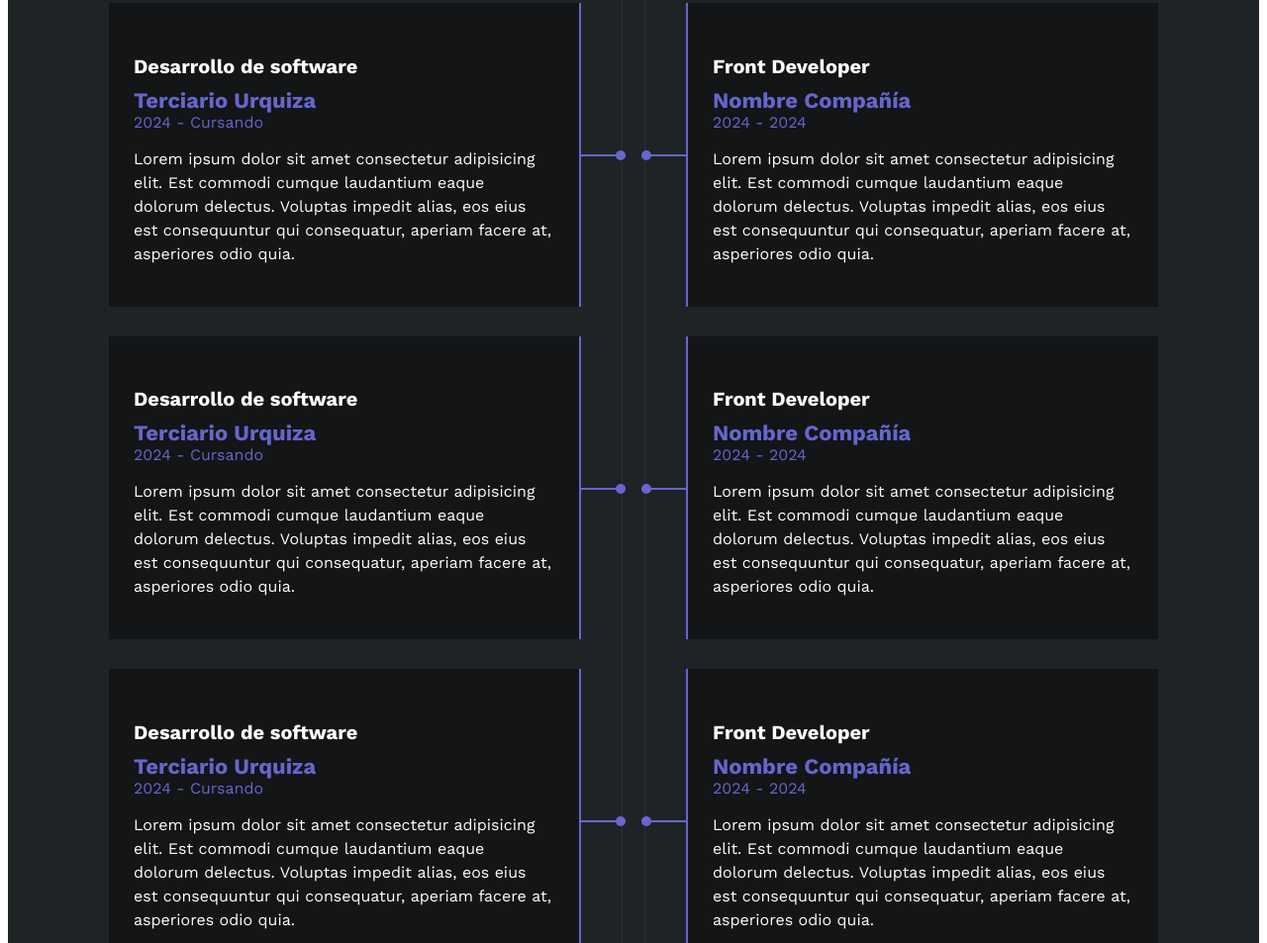
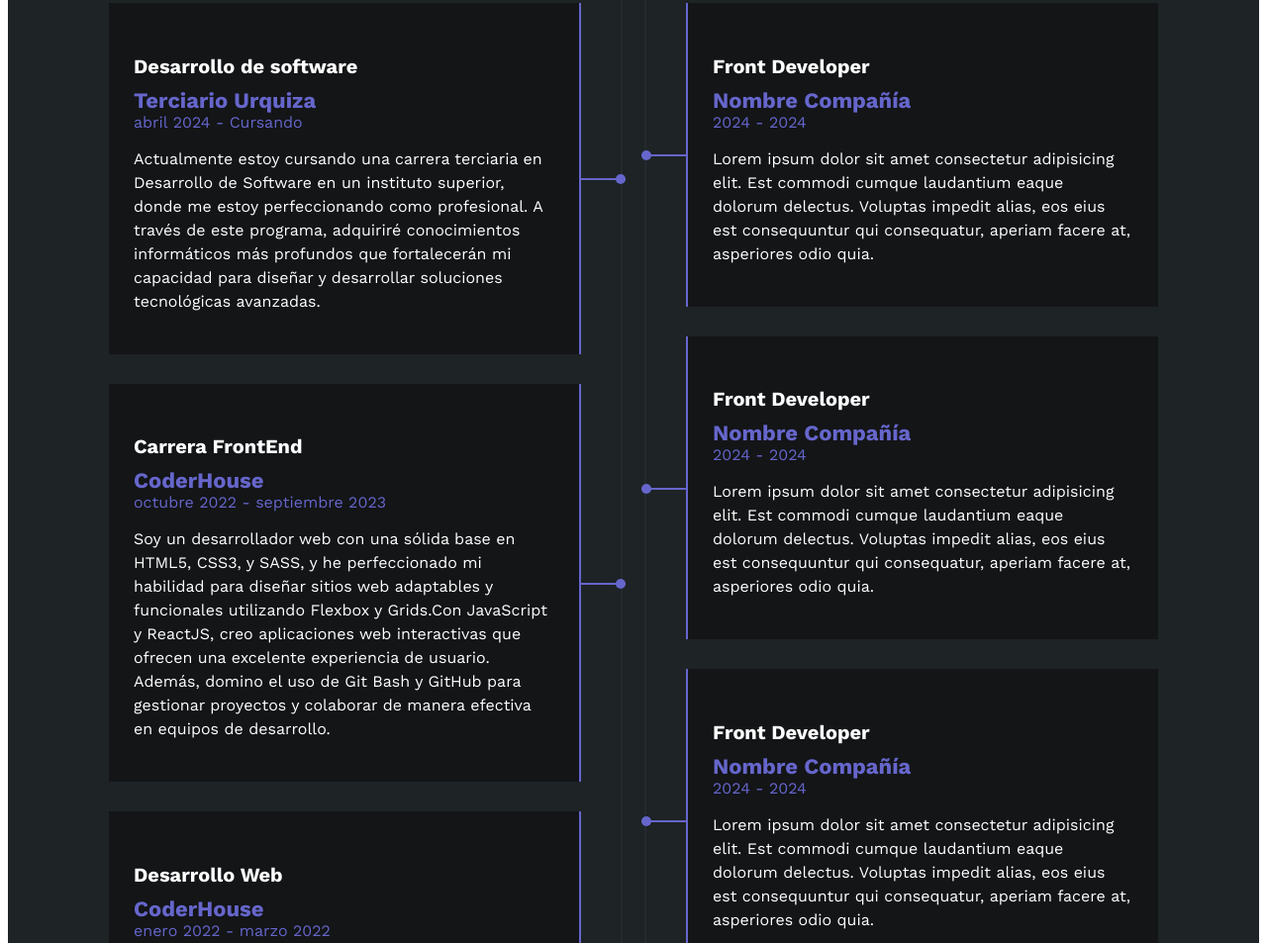
Before and after one commit to LeonelChamorroVictorio/miPortfolio, a website: page public/index.html in a window 1280 px wide. Shown: the part 2847-3800 px from the top of the page at 99% size. Drawn offline with nearby package versions, Linux system fonts and the light colour scheme.

Commit message:
modificaciones en seccion curriculum

```diff
--- a/public/index.html
+++ b/public/index.html
@@ -287,38 +287,35 @@
                     <div class="item izq">
                         <h4>Desarrollo de software</h4>
                         <span class="casa">Terciario Urquiza</span>
-                        <span class="fecha">2024 - Cursando</span>
-                        <p>Lorem ipsum dolor sit amet consectetur adipisicing elit.
-                            Est commodi cumque laudantium eaque dolorum delectus.
-                            Voluptas impedit alias, eos eius est consequuntur qui consequatur,
-                            aperiam facere at, asperiores odio quia.
+                        <span class="fecha">abril 2024 - Cursando</span>
+                        <p>Actualmente estoy cursando una carrera terciaria en Desarrollo de Software en un instituto superior,
+                            donde me estoy perfeccionando como profesional. A través de este programa, adquiriré conocimientos informáticos más
+                            profundos que fortalecerán mi capacidad para diseñar y desarrollar soluciones tecnológicas avanzadas.</p>
+                        <div class="conectori">
+                            <div class="circuloi"></div>
+                        </div>
+                    </div>
+                    <div class="item izq">
+                        <h4>Carrera FrontEnd</h4>
+                        <span class="casa">CoderHouse</span>
+                        <span class="fecha">octubre 2022 - septiembre 2023 </span>
+                        <p>Soy un desarrollador web con una sólida base en HTML5, CSS3, y SASS, y he perfeccionado mi habilidad para diseñar
+                             sitios web adaptables y funcionales utilizando Flexbox y Grids.Con JavaScript y ReactJS,
+                             creo aplicaciones web interactivas que ofrecen una excelente experiencia de usuario.
+                             Además, domino el uso de Git Bash y GitHub para gestionar proyectos y colaborar de manera efectiva en equipos de desarrollo.
                         </p>
                         <div class="conectori">
                             <div class="circuloi"></div>
                         </div>
                     </div>
                     <div class="item izq">
-                        <h4>Desarrollo de software</h4>
-                        <span class="casa">Terciario Urquiza</span>
-                        <span class="fecha">2024 - Cursando</span>
-                        <p>Lorem ipsum dolor sit amet consectetur adipisicing elit.
-                            Est commodi cumque laudantium eaque dolorum delectus.
-                            Voluptas impedit alias, eos eius est consequuntur qui consequatur,
-                            aperiam facere at, asperiores odio quia.
-                        </p>
-                        <div class="conectori">
-                            <div class="circuloi"></div>
-                        </div>
-                    </div>
-                    <div class="item izq">
-                        <h4>Desarrollo de software</h4>
-                        <span class="casa">Terciario Urquiza</span>
-                        <span class="fecha">2024 - Cursando</span>
-                        <p>Lorem ipsum dolor sit amet consectetur adipisicing elit.
-                            Est commodi cumque laudantium eaque dolorum delectus.
-                            Voluptas impedit alias, eos eius est consequuntur qui consequatur,
-                            aperiam facere at, asperiores odio quia.
-                        </p>
+                        <h4>Desarrollo Web</h4>
+                        <span class="casa">CoderHouse</span>
+                        <span class="fecha">enero 2022 - marzo 2022</span>
+                        <p>Soy un desarrollador web con conocimientos en HTML5, CSS3 y SASS,
+                            especializado en crear interfaces web modernas y responsivas.
+                            Utilizo Flexbox y Grids para estructurar diseños eficientes y adaptables a diferentes dispositivos.
+                            Además, manejo el control de versiones y la colaboración en proyectos mediante Git Bash y GitHub.</p>
                         <div class="conectori">
                             <div class="circuloi"></div>
                         </div>
```
